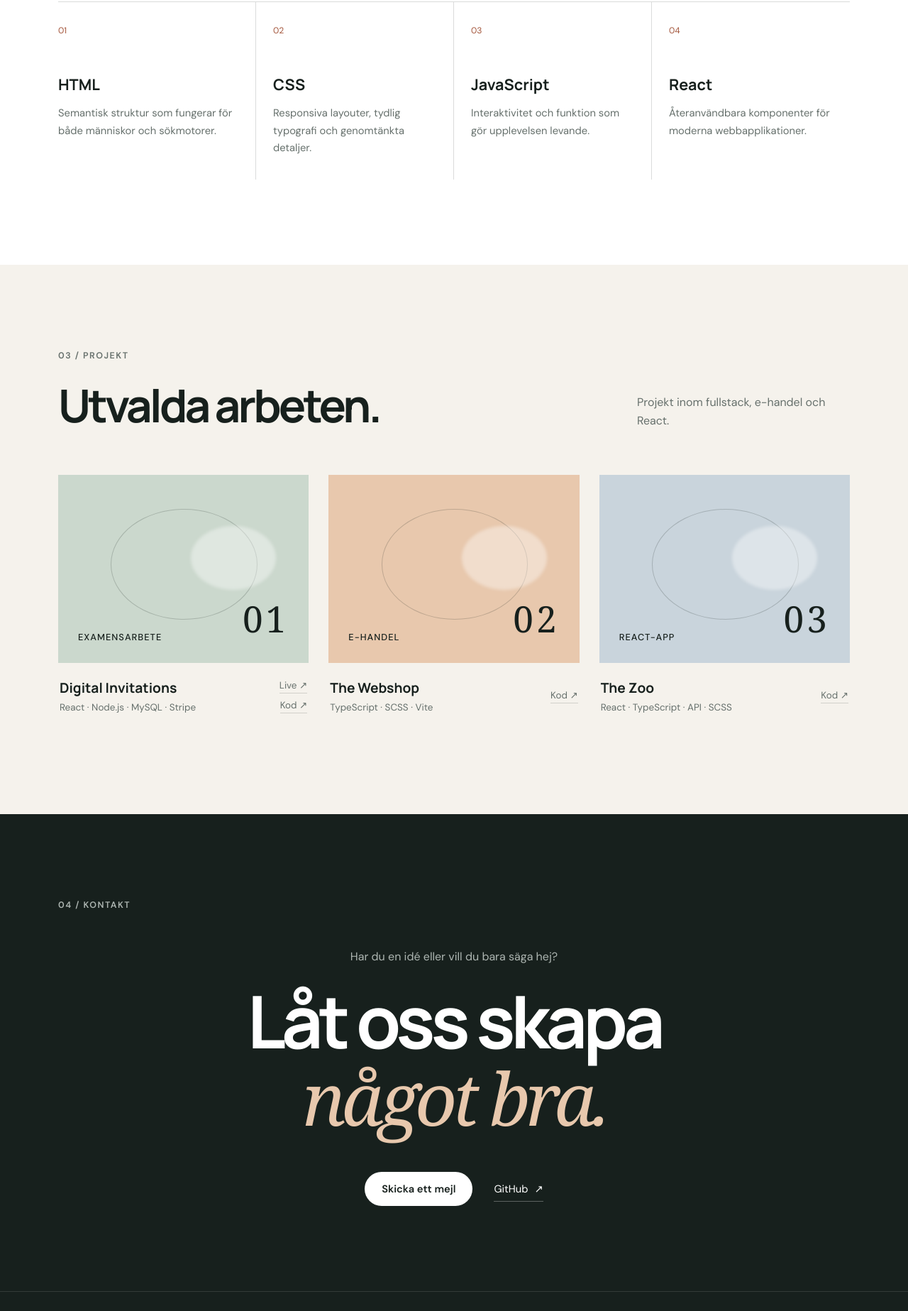
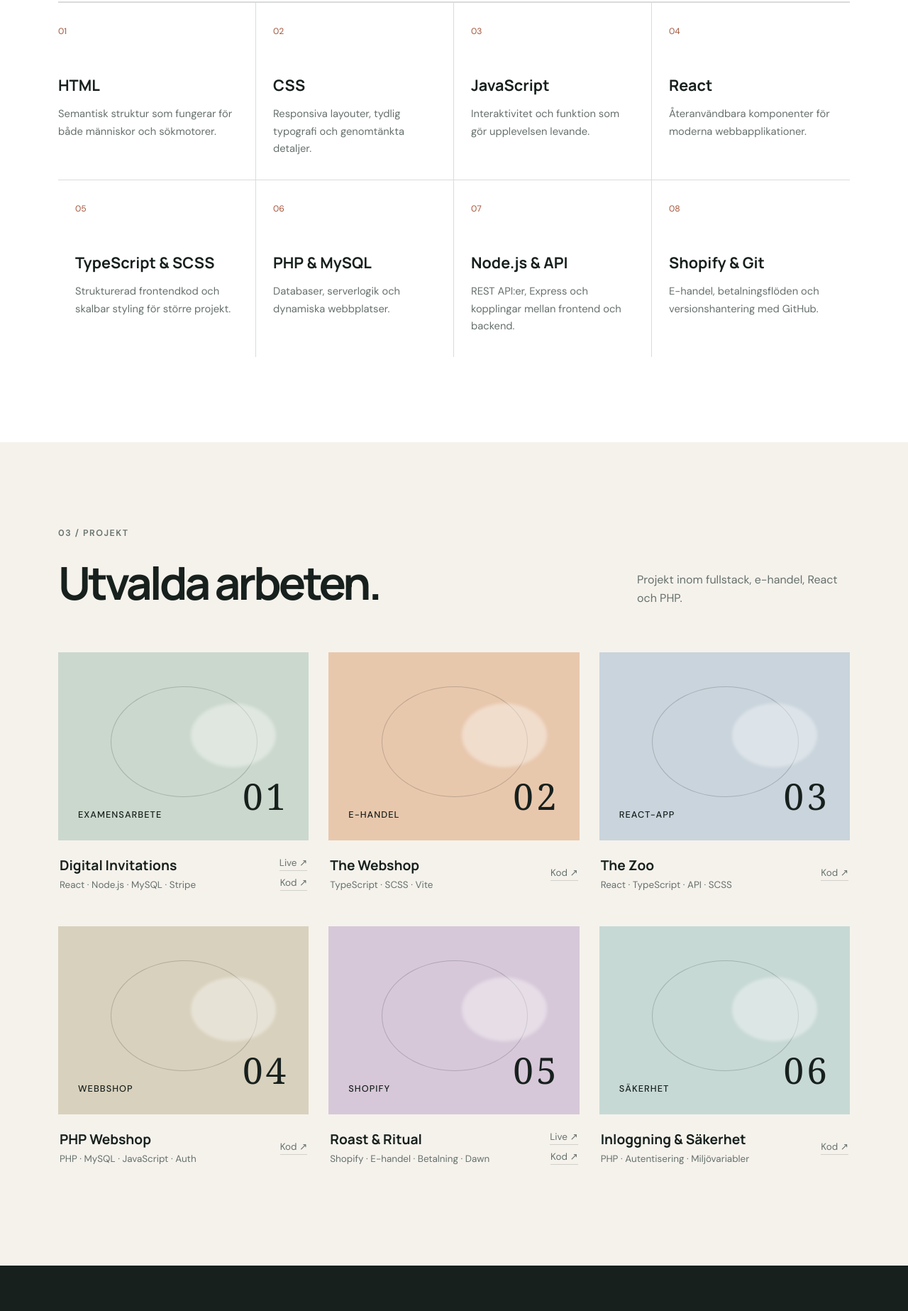
Before and after one commit to Khalidkmkm/Min-Portfolio, a website built with Vite: page index.html in a window 1280 px wide. Shown: the part 1634-3481 px from the top of the page at 71% size. Built offline with nearby package versions, Linux system fonts and the light colour scheme.

Commit message:
Add more projects and skills

```diff
--- a/index.html
+++ b/index.html
@@ -108,6 +108,26 @@
             <h3>React</h3>
             <p>Återanvändbara komponenter för moderna webbapplikationer.</p>
           </article>
+          <article class="skill-card reveal">
+            <span>05</span>
+            <h3>TypeScript & SCSS</h3>
+            <p>Strukturerad frontendkod och skalbar styling för större projekt.</p>
+          </article>
+          <article class="skill-card reveal">
+            <span>06</span>
+            <h3>PHP & MySQL</h3>
+            <p>Databaser, serverlogik och dynamiska webbplatser.</p>
+          </article>
+          <article class="skill-card reveal">
+            <span>07</span>
+            <h3>Node.js & API</h3>
+            <p>REST API:er, Express och kopplingar mellan frontend och backend.</p>
+          </article>
+          <article class="skill-card reveal">
+            <span>08</span>
+            <h3>Shopify & Git</h3>
+            <p>E-handel, betalningsflöden och versionshantering med GitHub.</p>
+          </article>
         </div>
       </section>
 
@@ -117,7 +137,7 @@
             <p class="section-number">03 / Projekt</p>
             <h2 class="reveal">Utvalda arbeten.</h2>
           </div>
-          <p class="reveal">Projekt inom fullstack, e-handel och React.</p>
+          <p class="reveal">Projekt inom fullstack, e-handel, React och PHP.</p>
         </div>
 
         <div class="project-list">
@@ -167,6 +187,52 @@
               </div>
             </div>
           </article>
+          <article class="project-card reveal">
+            <div class="project-visual project-visual-four">
+              <span>Webbshop</span>
+              <strong>04</strong>
+            </div>
+            <div class="project-info">
+              <div>
+                <h3>PHP Webshop</h3>
+                <p>PHP · MySQL · JavaScript · Auth</p>
+              </div>
+              <div class="project-links">
+                <a href="https://github.com/Khalidkmkm/Php_webshop" target="_blank" rel="noreferrer">Kod ↗</a>
+              </div>
+            </div>
+          </article>
+          <article class="project-card reveal">
+            <div class="project-visual project-visual-five">
+              <span>Shopify</span>
+              <strong>05</strong>
+            </div>
+            <div class="project-info">
+              <div>
+                <h3>Roast & Ritual</h3>
+                <p>Shopify · E-handel · Betalning · Dawn</p>
+              </div>
+              <div class="project-links">
+                <a href="https://yz1bin-pa.myshopify.com" target="_blank" rel="noreferrer">Live ↗</a>
+                <a href="https://github.com/Khalidkmkm/Roast-ritual-shopify" target="_blank" rel="noreferrer">Kod ↗</a>
+              </div>
+            </div>
+          </article>
+          <article class="project-card reveal">
+            <div class="project-visual project-visual-six">
+              <span>Säkerhet</span>
+              <strong>06</strong>
+            </div>
+            <div class="project-info">
+              <div>
+                <h3>Inloggning & Säkerhet</h3>
+                <p>PHP · Autentisering · Miljövariabler</p>
+              </div>
+              <div class="project-links">
+                <a href="https://github.com/Khalidkmkm/-Inloggning-och-Sakerhet" target="_blank" rel="noreferrer">Kod ↗</a>
+              </div>
+            </div>
+          </article>
         </div>
       </section>
 
--- a/src/style.css
+++ b/src/style.css
@@ -320,6 +320,7 @@ em {
 }
 
 .skill-card {
+  border-top: 1px solid var(--line);
   border-right: 1px solid var(--line);
   min-height: 250px;
   padding: 28px 24px 15px 0;
@@ -329,7 +330,7 @@ em {
   padding-left: 24px;
 }
 
-.skill-card:last-child {
+.skill-card:nth-child(4n) {
   border-right: 0;
 }
 
@@ -403,6 +404,18 @@ em {
 
 .project-visual-three {
   background: #c9d4dc;
+}
+
+.project-visual-four {
+  background: #d8d1bd;
+}
+
+.project-visual-five {
+  background: #d7c8d9;
+}
+
+.project-visual-six {
+  background: #c7d9d5;
 }
 
 .project-visual span,
@@ -618,13 +631,12 @@ footer {
     grid-template-columns: repeat(2, 1fr);
   }
 
-  .skill-card:nth-child(2) {
+  .skill-card:nth-child(2n) {
     border-right: 0;
   }
 
-  .skill-card:nth-child(3),
-  .skill-card:nth-child(4) {
-    border-top: 1px solid var(--line);
+  .skill-card:nth-child(4n) {
+    border-right: 0;
   }
 
   .project-list {
@@ -662,7 +674,7 @@ footer {
   }
 
   .skill-card:first-child {
-    border-top: 0;
+    border-top: 1px solid var(--line);
   }
 
   .skill-card h3 {
```
